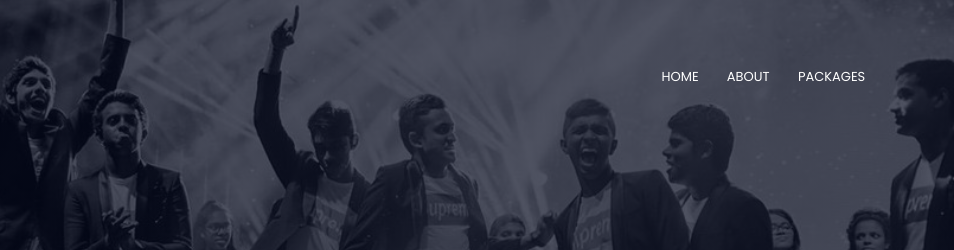
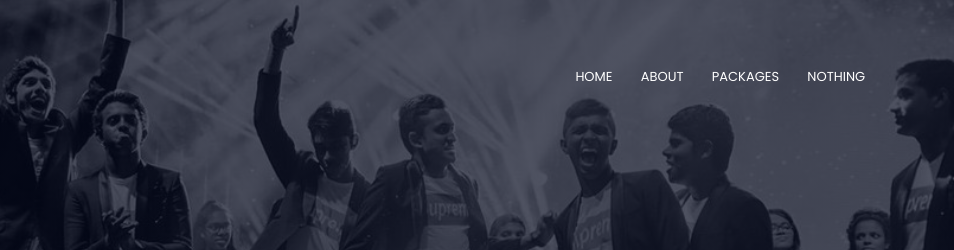
Before and after one commit to Esh2001/sample.github.io, a plain HTML site: page about.html in a window 1280 px wide. Shown: the top 250 px of the page, 326-1280 px from the left. Drawn offline with Linux system fonts and the light colour scheme.

Commit message:
ADD NOTHING

```diff
--- a/about.html
+++ b/about.html
@@ -20,6 +20,7 @@
                     <li><a href="./index.html">HOME</a></li>
                     <li><a href="./about.html">ABOUT</a></li>
                     <li><a href="./packages.html">PACKAGES</a></li>
+                    <li><a href="./packages.html">NOTHING</a></li>
                 </ul>
             </div>
             <i class="fa fa-bars" onclick="showMenu()"></i>
```
Also changed, not shown: index.html (+1 -0 lines), packages.html (+1 -0 lines).
